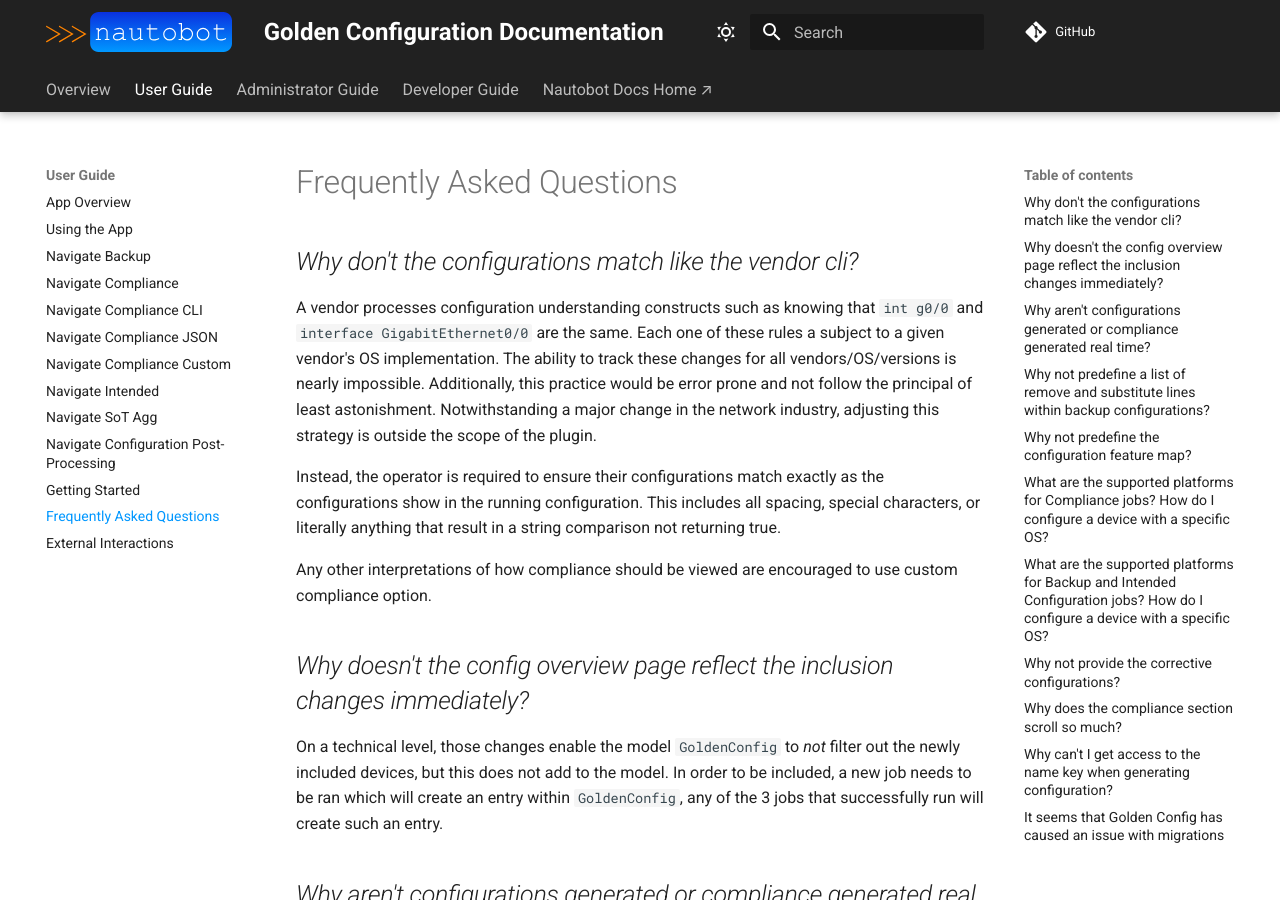
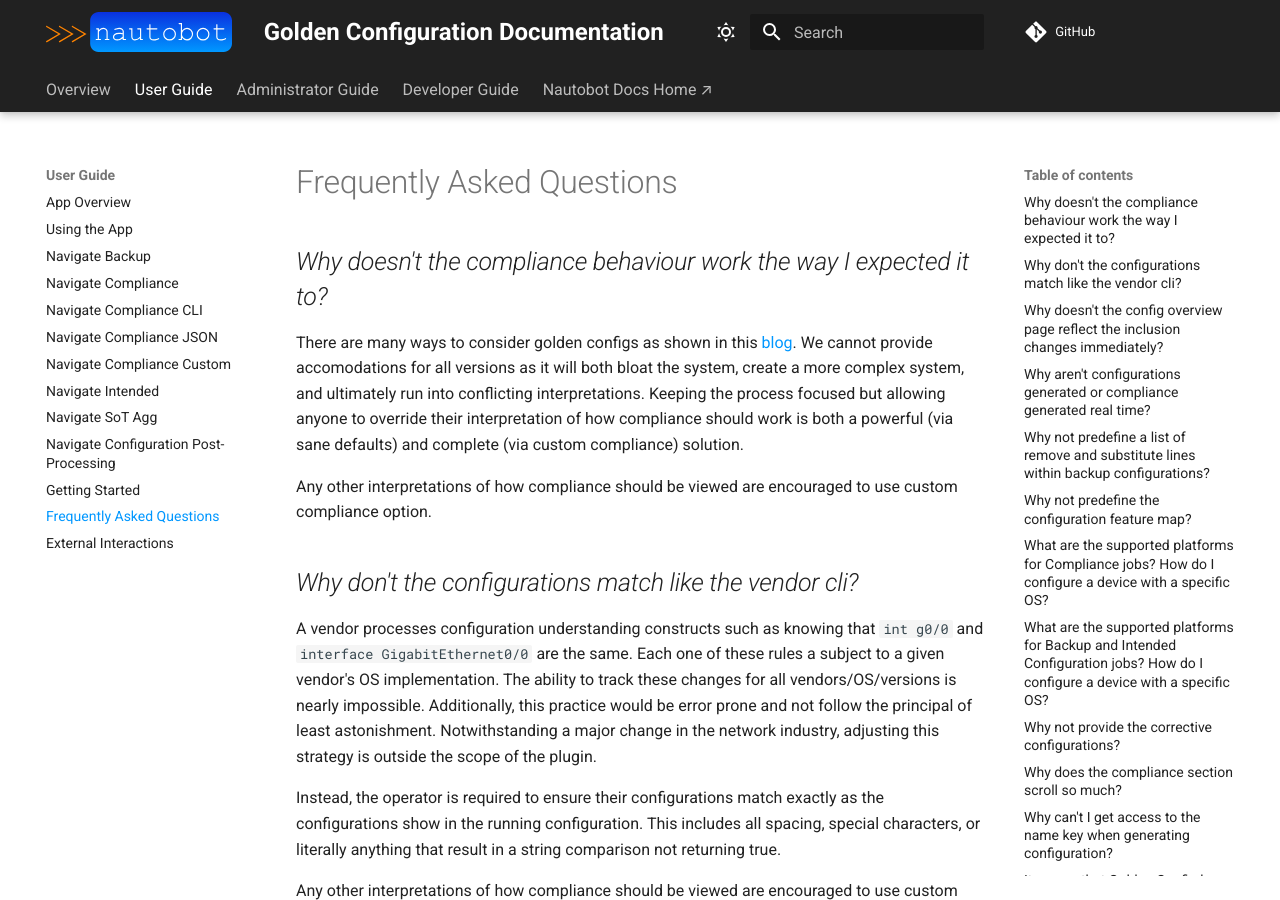
Before and after one commit to nautobot/nautobot-app-golden-config, an MkDocs documentation site: the page built from docs/user/app_faq.md, in a window 1280 px wide and 900 px high. Built offline with MkDocs 1.6.1 and Material for MkDocs 9.7.7, drawn with Linux system fonts in a browser that asks for light colours; comment, search, counter and statistics services are not loaded.

Commit message:
Update FAQ for how compliance works

```diff
--- a/docs/user/app_faq.md
+++ b/docs/user/app_faq.md
@@ -1,4 +1,10 @@
 # Frequently Asked Questions
+
+## _Why doesn't the compliance behaviour work the way I expected it to?_
+
+There are many ways to consider golden configs as shown in this [blog](https://blog.networktocode.com/post/journey-in-golden-config/). We cannot provide accomodations for all versions as it will both bloat the system, create a more complex system, and ultimately run into conflicting interpretations. Keeping the process focused but allowing anyone to override their interpretation of how compliance should work is both a powerful (via sane defaults) and complete (via custom compliance) solution.
+
+Any other interpretations of how compliance should be viewed are encouraged to use custom compliance option.
 
 ## _Why don't the configurations match like the vendor cli?_
 
```
